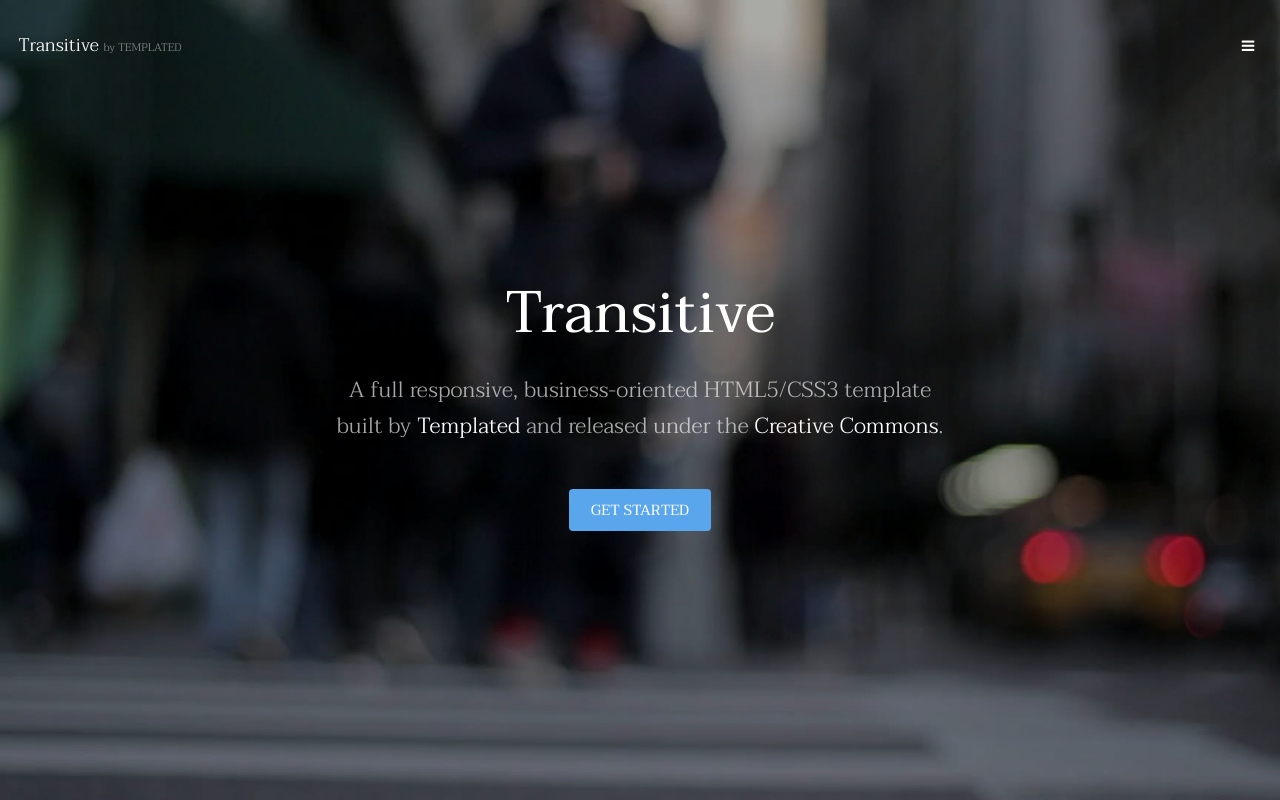
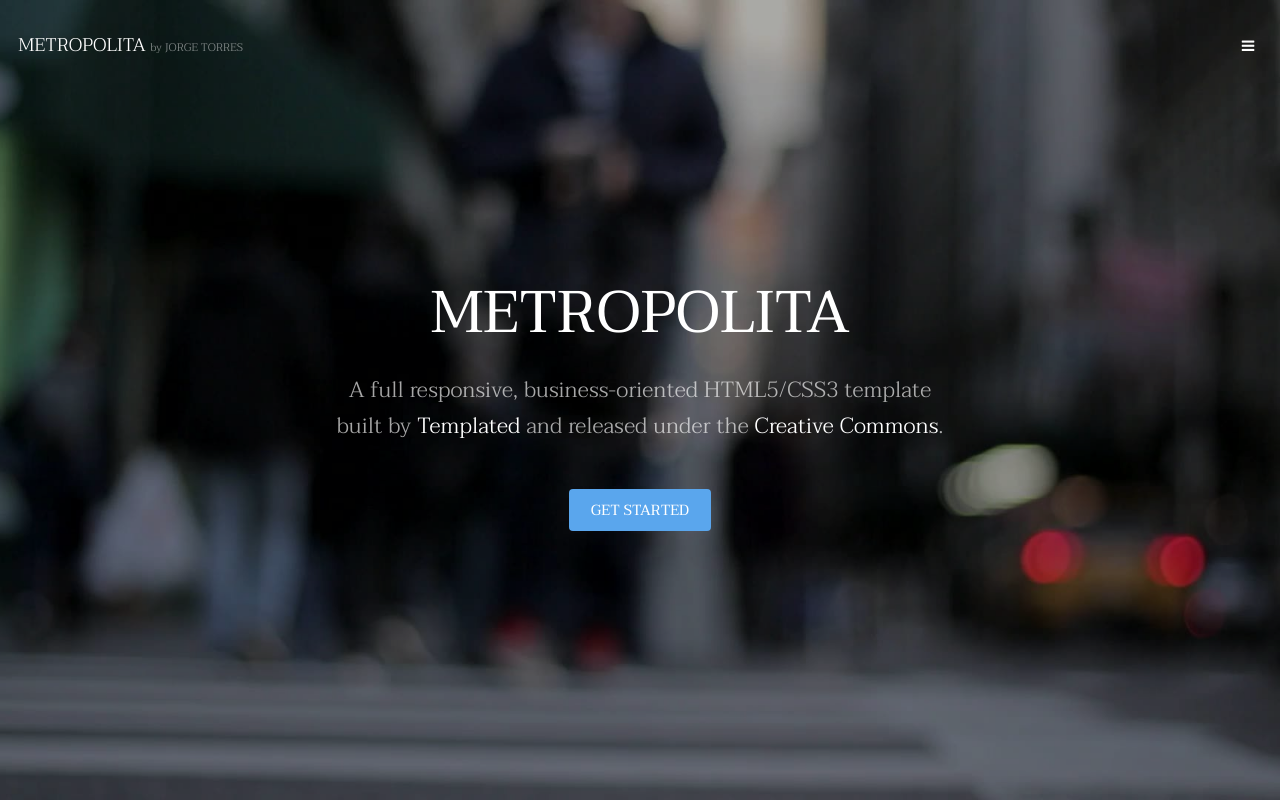
Before and after one commit to Jortorval/04_REP_METROPOLITA, a plain HTML site: page index.html in a window 1280 px wide. Shown: the top 800 px of the page. Drawn offline with Linux system fonts and the light colour scheme.

Commit message:
cambios en la portada por por Jorge

```diff
--- a/index.html
+++ b/index.html
@@ -6,7 +6,7 @@
 -->
 <html>
 	<head>
-		<title>Transitive by TEMPLATED</title>
+		<title>METROPOLITA by Jorge Torres</title>
 		<meta charset="utf-8" />
 		<meta name="viewport" content="width=device-width, initial-scale=1" />
 		<link rel="stylesheet" href="assets/css/main.css" />
@@ -15,7 +15,7 @@
 
 		<!-- Header -->
 			<header id="header" class="alt">
-				<div class="logo"><a href="index.html">Transitive <span>by TEMPLATED</span></a></div>
+				<div class="logo"><a href="index.html">METROPOLITA <span>by JORGE TORRES</span></a></div>
 				<a href="#menu" class="toggle"><span>Menu</span></a>
 			</header>
 
@@ -36,7 +36,7 @@
 		-->
 			<section id="banner" data-video="images/banner">
 				<div class="inner">
-					<h1>Transitive</h1>
+					<h1>METROPOLITA</h1>
 					<p>A full responsive, business-oriented HTML5/CSS3 template<br />
 					built by <a href="https://templated.co/">Templated</a> and released under the <a href="https://templated.co/license">Creative Commons</a>.</p>
 					<a href="#one" class="button special scrolly">Get Started</a>
```
